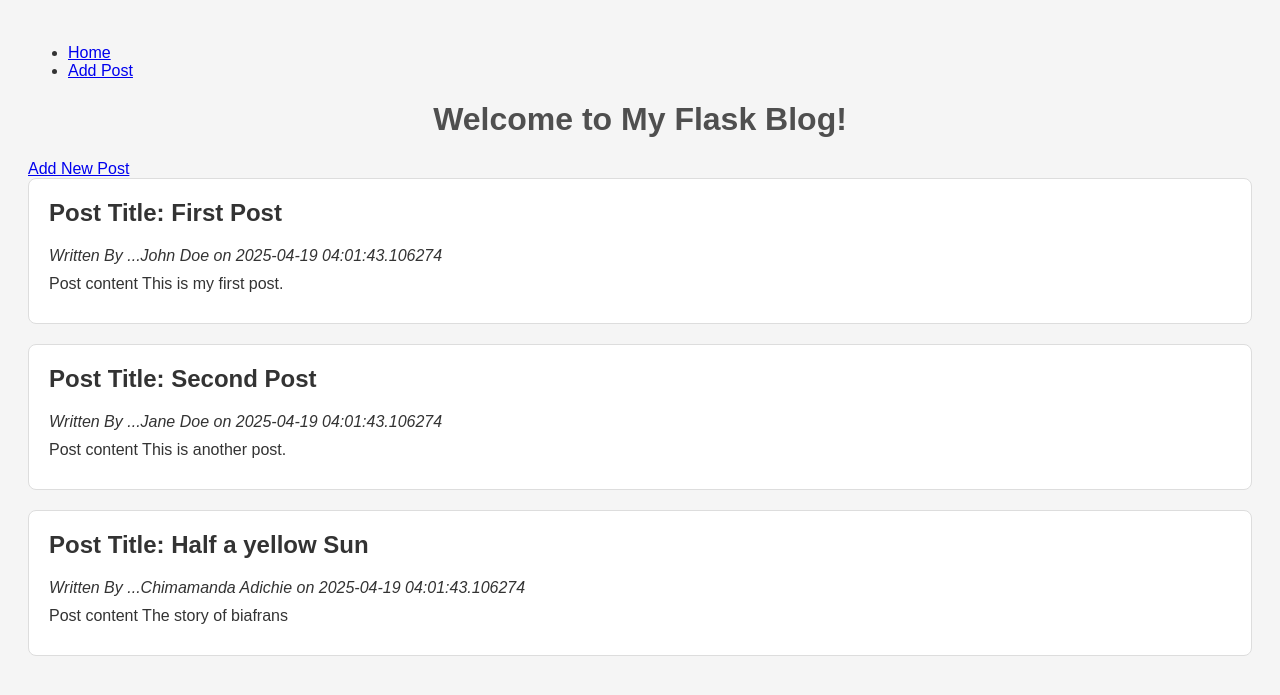
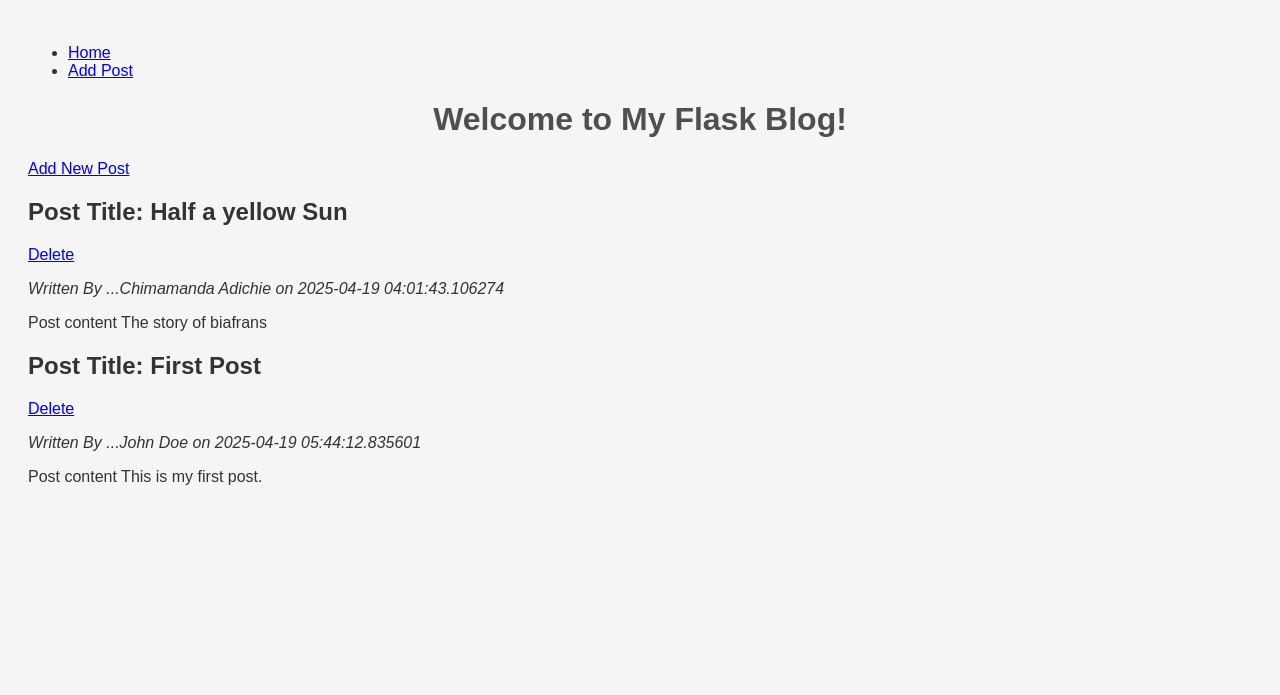
Before and after one commit to Chiomalina/Masterblog, a Flask app: page /index in a window 1280 px wide. Shown: the top 695 px of the page. Run offline with Flask 3, Linux system fonts and the light colour scheme.

Commit message:
Create delete route

```diff
--- a/app.py
+++ b/app.py
@@ -80,6 +80,21 @@ def add():
 	# Display the blank form if it's a GET request
 	return(render_template("add.html"))
 
+@app.route("/delete/<int:post_id>")
+def delete(post_id):
+	# 1. Load existing posts
+	posts = load_posts()
+
+	# 2. Filter out the post with the matching id.
+	# This is another logic for deleting the post with post_id instead of using the delete method
+	posts = [post for post in posts if post.get("id") != post_id]
+
+	# 3. Save the updated list back to JSON
+	save_posts(posts)
+
+	# 4. Redirect back to the index page
+	return redirect(url_for("index"))
+
 
 
 
--- a/posts.json
+++ b/posts.json
@@ -1,23 +1,16 @@
 [
-  {
-    "id": 1,
-    "author": "John Doe",
-    "title": "First Post",
-    "content": "This is my first post.",
-    "created" : "2025-04-19 04:01:43.106274"
-  },
-  {
-    "id": 2,
-    "author": "Jane Doe",
-    "title": "Second Post",
-    "content": "This is another post.",
-    "created" : "2025-04-19 04:01:43.106274"
-  },
   {
     "id": 3,
     "title": "Half a yellow Sun",
     "author": "Chimamanda Adichie",
     "content": "The story of biafrans",
     "created": "2025-04-19 04:01:43.106274"
+  },
+  {
+    "id": 4,
+    "title": "First Post",
+    "author": "John Doe",
+    "content": "This is my first post.",
+    "created": "2025-04-19 05:44:12.835601"
   }
 ]
--- a/templates/index.html
+++ b/templates/index.html
@@ -12,10 +12,15 @@
     {# Loop over each post in the posts list #}
 {% if posts %}
     {% for post in posts %}
-    <div class="post">
+    <div>
+      <div>
         <h2>Post Title: {{ post.title }}</h2>
+        <botton><a href="{{ url_for('delete', post_id=post.id) }}">Delete</a></botton>
+      </div>
+      <div>
         <p><em>Written By ...{{ post.author }} on {{ post.created }}</em></p>
         <p>Post content {{ post.content }}</p>
+      </div>
     </div>
     {% endfor %}
 {% else %}
```
